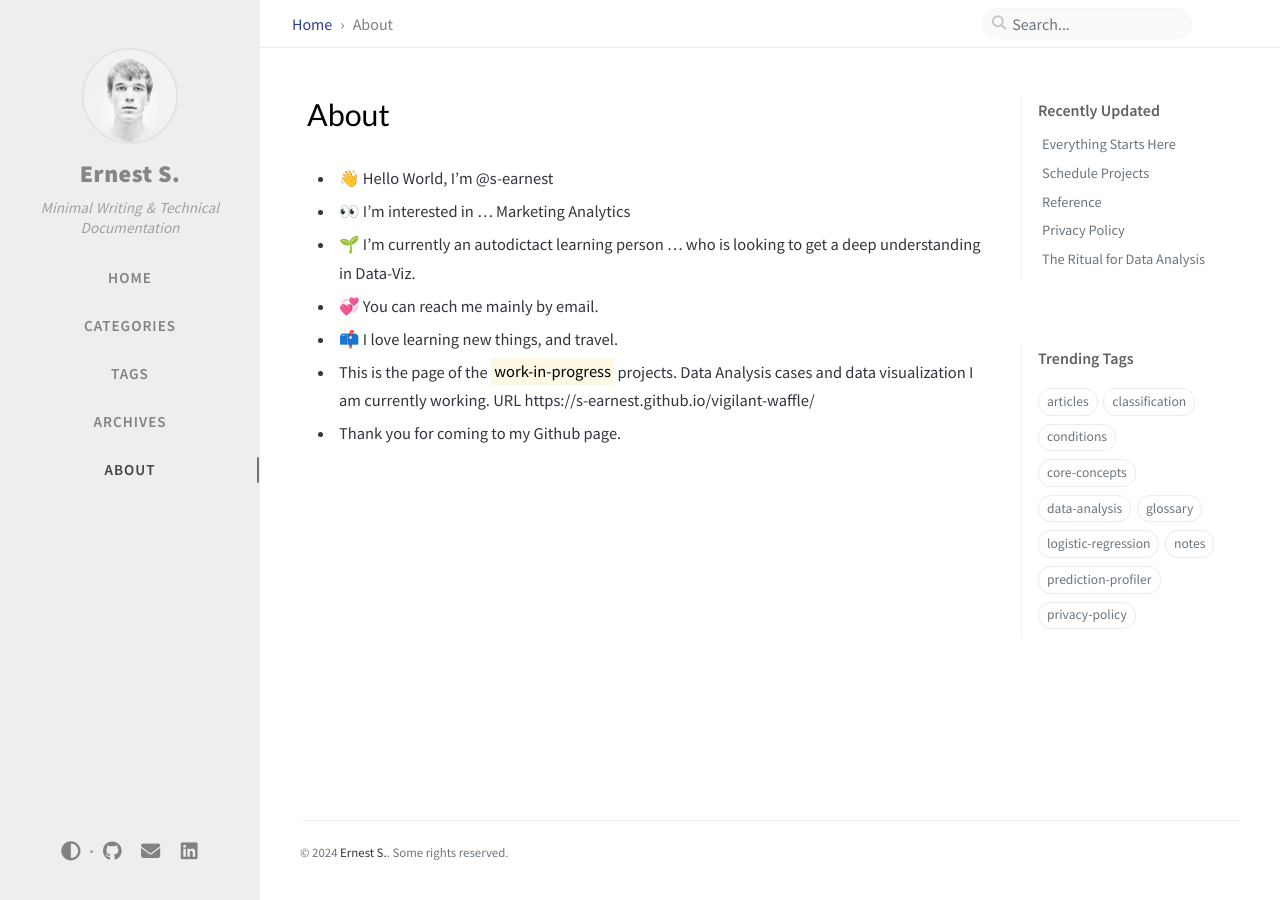
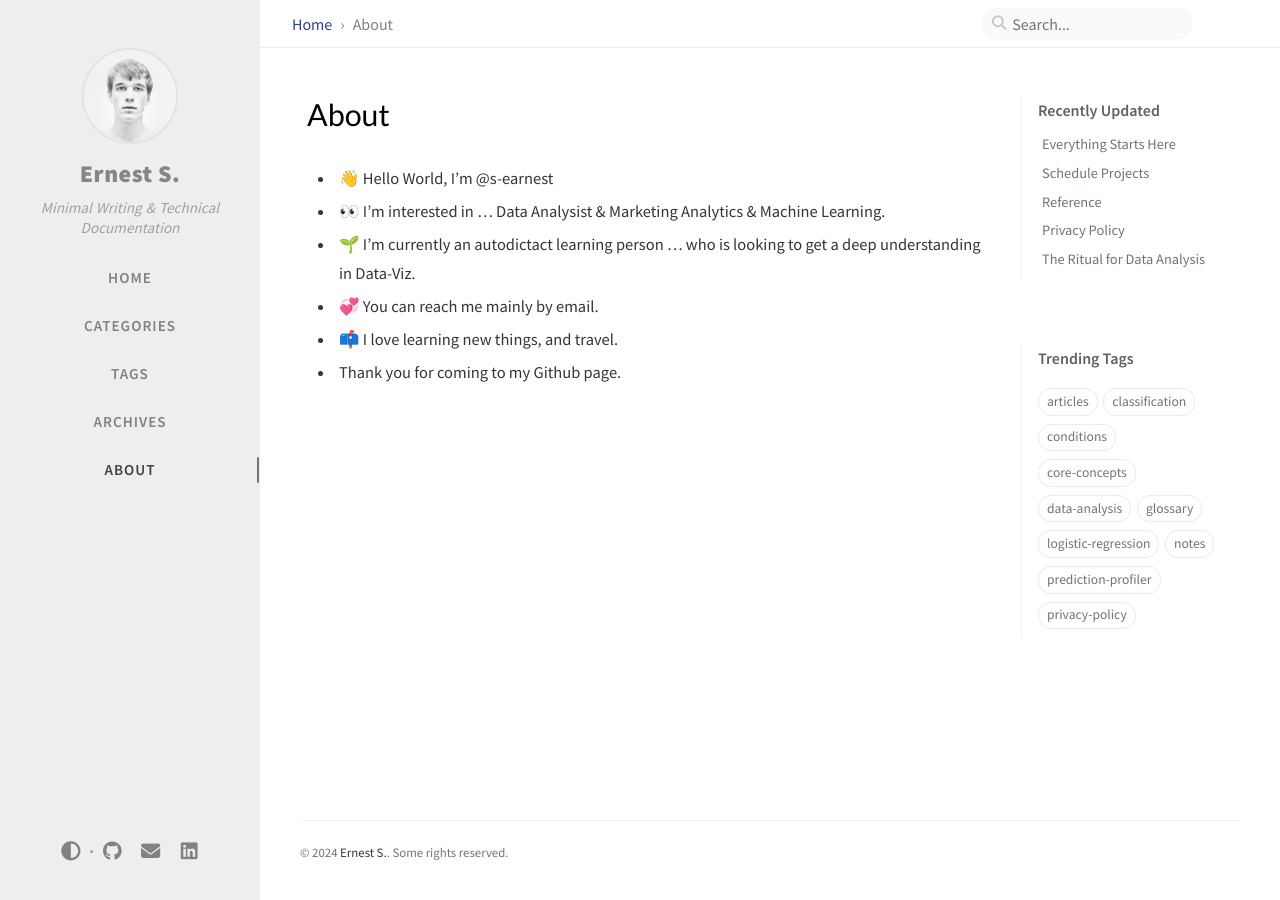
Before and after one commit to s-earnest/s-earnest.github.io, a Jekyll site: the page built from _tabs/about.md, in a window 1280 px wide. Built offline with Jekyll 4.4.1, drawn with Linux system fonts in a browser that asks for light colours; comment, search, counter and statistics services are not loaded.

Commit message:
updated about page

```diff
--- a/_tabs/about.md
+++ b/_tabs/about.md
@@ -6,9 +6,8 @@
 
 
 - 👋 Hello World, I’m @s-earnest
-- 👀 I’m interested in ... Marketing Analytics
+- 👀 I’m interested in ... Data Analysist & Marketing Analytics & Machine Learning.
 - 🌱 I’m currently an autodictact learning person ... who is looking to get a deep understanding in Data-Viz.
 - 💞️ You can reach me mainly by email.
 - 📫 I love learning new things, and travel.
-- This is the page of the <mark>work-in-progress</mark> projects. Data Analysis cases and data visualization I am currently working. URL https://s-earnest.github.io/vigilant-waffle/
 - Thank you for coming to my Github page.
```
